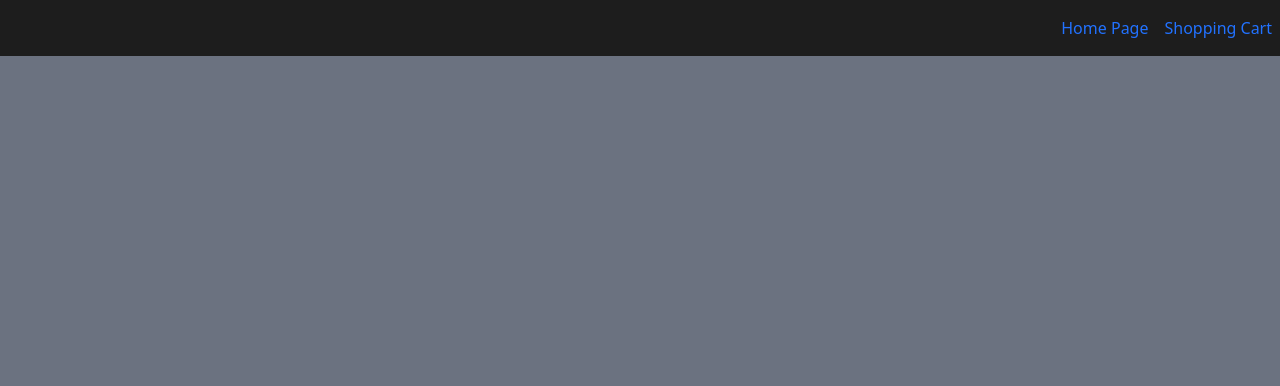
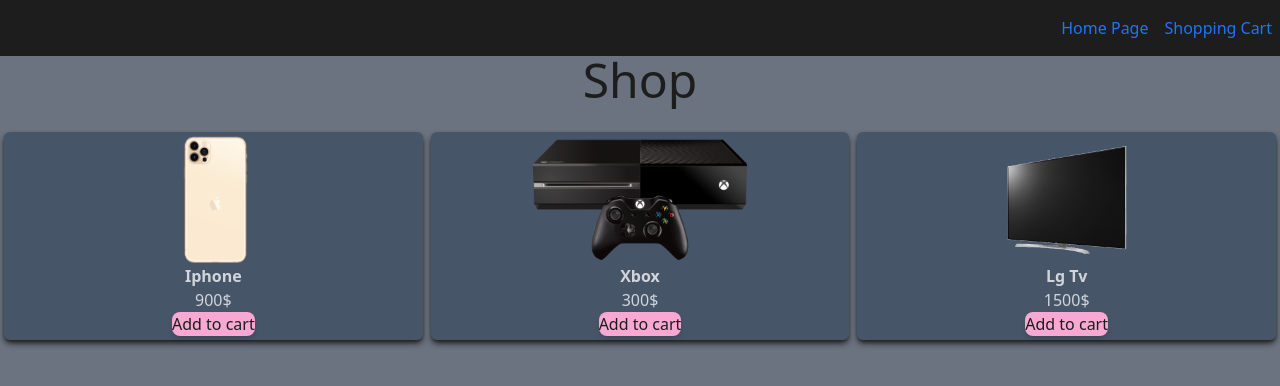
Before and after one commit to baboshi02/Ecommerce-Website, a React (Vite) app: page / in a window 1280 px wide. Shown: the top 386 px of the page. Built offline with nearby package versions, Linux system fonts and the light colour scheme.

Commit message:
Add to cart Button added

```diff
--- a/src/App.jsx
+++ b/src/App.jsx
@@ -1,7 +1,7 @@
 import { Navbar } from "./components/navbar";
 import { BrowserRouter as Router, Routes, Route } from "react-router-dom";
-import { Homepage } from "./pages/homepage";
-import { ShoppingCart } from "./pages/Cart/shoppingcart";
+import { ShoppingCart } from "./pages/Cart";
+import { Shop } from "./pages/Homepage/shoppingcart";
 import "./index.css";
 
 function App() {
@@ -11,7 +11,7 @@
                 <Navbar />
 
                 <Routes>
-                    <Route path="/Homepage" element={<Homepage />}></Route>
+                    <Route path="/" element={<Shop />}></Route>
                     <Route path="/cart" element={<ShoppingCart />}></Route>
                 </Routes>
             </Router>
--- a/src/components/navbar.jsx
+++ b/src/components/navbar.jsx
@@ -2,7 +2,7 @@
 export const Navbar = () => {
   return (
     <div className="bg-PrimaryColor w-full h-14 text-SecondaryColor flex justify-end items-center px-2 ">
-      <Link to="/Homepage">
+      <Link to="/">
         <h1 className="mr-4">Home Page</h1>
       </Link>
       <Link to="/cart">
--- /dev/null
+++ b/src/pages/Cart.jsx
@@ -0,0 +1,5 @@
+export const ShoppingCart = () => {
+    return (
+        <h1 className="text-center text-5xl text-PrimaryColor">Shoppng Cart</h1>
+    );
+};
--- a/src/pages/Cart/product.jsx
+++ /dev/null
@@ -1,11 +0,0 @@
-export const Product = (props) => {
-    const { name, photo, price } = props.product;
-    return (
-        <div>
-            <img src={photo} className=" h-32" />
-            <p>Name: {name}</p>
-            <p>Price: {price}</p>
-
-        </div>
-    );
-};
--- /dev/null
+++ b/src/pages/Homepage/product.jsx
@@ -0,0 +1,15 @@
+export const Product = (props) => {
+    const { name, photo, price } = props.product;
+    return (
+        <div className="text-center flex flex-col align-middle items-center bg-slate-600 mx-1 rounded-md text-gray-300 py-1 shadow-md shadow-PrimaryColor">
+            <img src={photo} className=" h-32" />
+            <p>
+                <b>{name}</b>
+            </p>
+            <p>{price}$</p>
+            <button className="bg-pink-300 rounded-lg hover:bg-pink-400 shadow-md text-PrimaryColor">
+                Add to cart
+            </button>
+        </div>
+    );
+};
--- a/src/pages/Cart/shoppingcart.jsx
+++ b/src/pages/Homepage/shoppingcart.jsx
@@ -1,10 +1,10 @@
 import Items from "../../Dummy";
 import { Product } from "./product";
-export const ShoppingCart = () => {
+export const Shop = () => {
     return (
         <>
         <h1 className="text-center text-5xl text-PrimaryColor">
-                    Shopping List
+                    Shop
         </h1>
             <div className="grid grid-cols-3 py-7">
                 {Items.map((Item) => (
--- a/src/pages/homepage.jsx
+++ /dev/null
@@ -1,5 +0,0 @@
-export const Homepage = () => {
-    return (
-        <h1 className="text-center text-5xl text-PrimaryColor">Home page</h1>
-    );
-};
```
